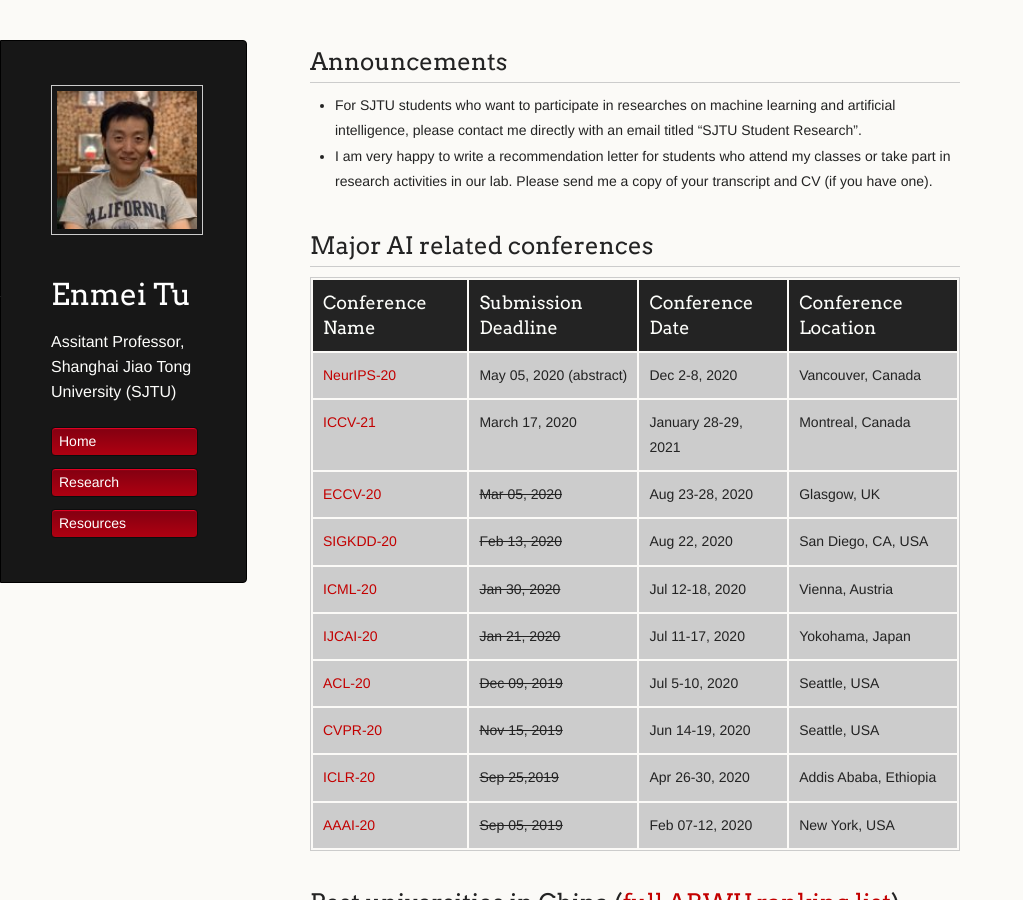
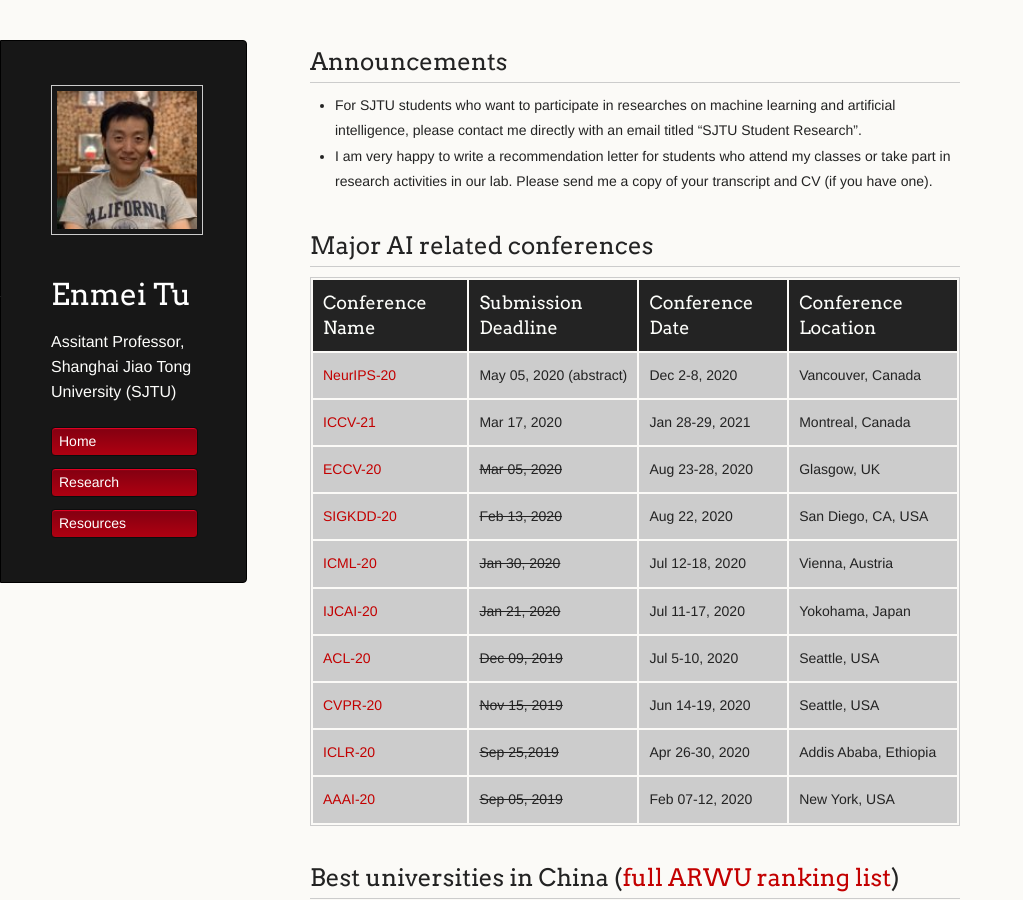
Before and after one commit to hellotem/enmeitu.github.io, a Jekyll site: the page built from resource/index.md, in a window 1280 px wide and 900 px high. Shown: the whole window, without its empty margins (0-1023 px from the left). Built offline with Jekyll 4.4.1, drawn with Linux system fonts in a browser that asks for light colours; our own code applies the rules of GitHub Pages for plain Markdown files.

Commit message:
Update index.md

```diff
--- a/resource/index.md
+++ b/resource/index.md
@@ -10,7 +10,7 @@
 Conference Name  | Submission Deadline | Conference Date |Conference Location
 ----------------- | -------------| -------------|-------------
 [NeurIPS-20](https://nips.cc/Conferences/2020)| May 05, 2020 (abstract)| Dec 2-8, 2020|Vancouver, Canada
-[ICCV-21](https://www.thecvf.com/?page_id=100)|March 17, 2020|January 28-29, 2021|Montreal, Canada
+[ICCV-21](https://www.thecvf.com/?page_id=100)|Mar 17, 2020|Jan 28-29, 2021|Montreal, Canada
 [ECCV-20](https://eccv2020.eu/)|~~Mar 05, 2020~~|Aug 23-28, 2020|Glasgow, UK
 [SIGKDD-20](https://www.kdd.org/kdd2020/#!) | ~~Feb 13, 2020~~ | Aug 22, 2020 | San Diego, CA, USA
 [ICML-20](https://icml.cc/Conferences/2020)| ~~Jan 30, 2020~~| Jul 12-18, 2020|Vienna, Austria
```
